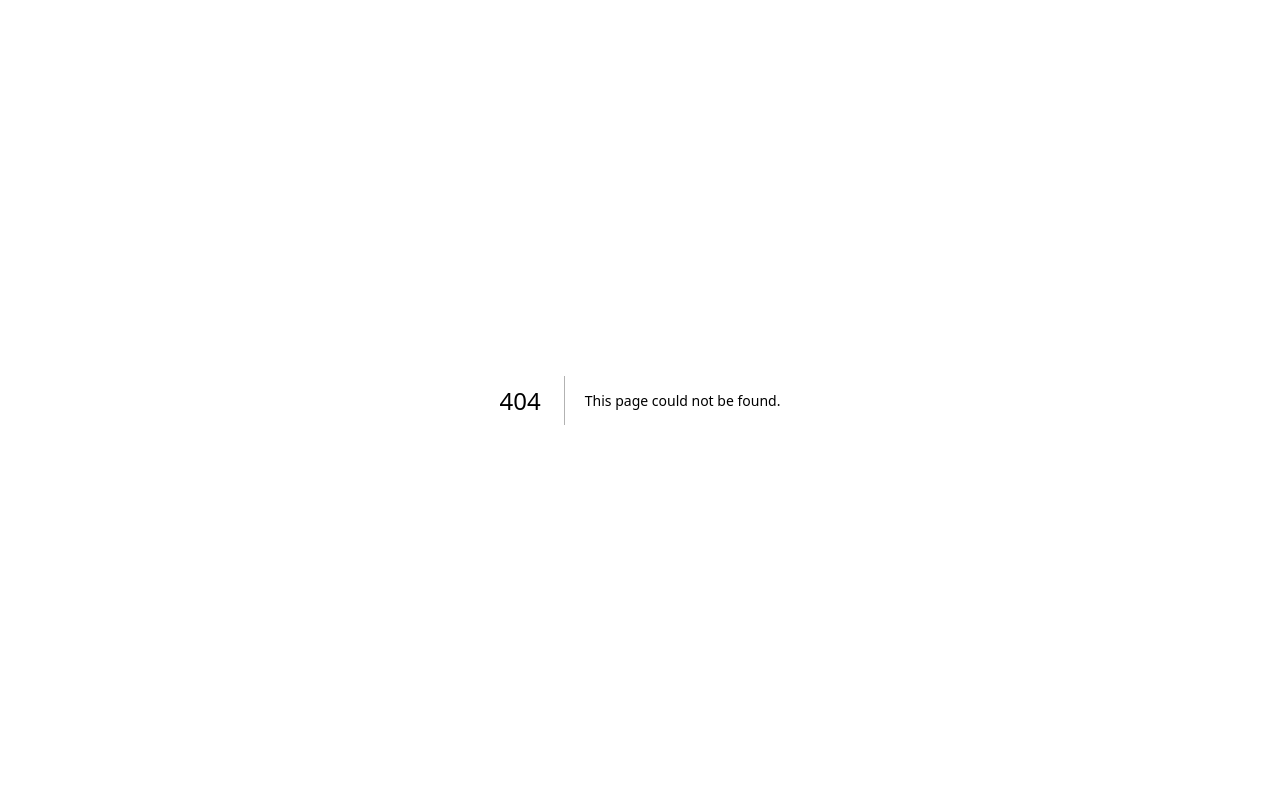
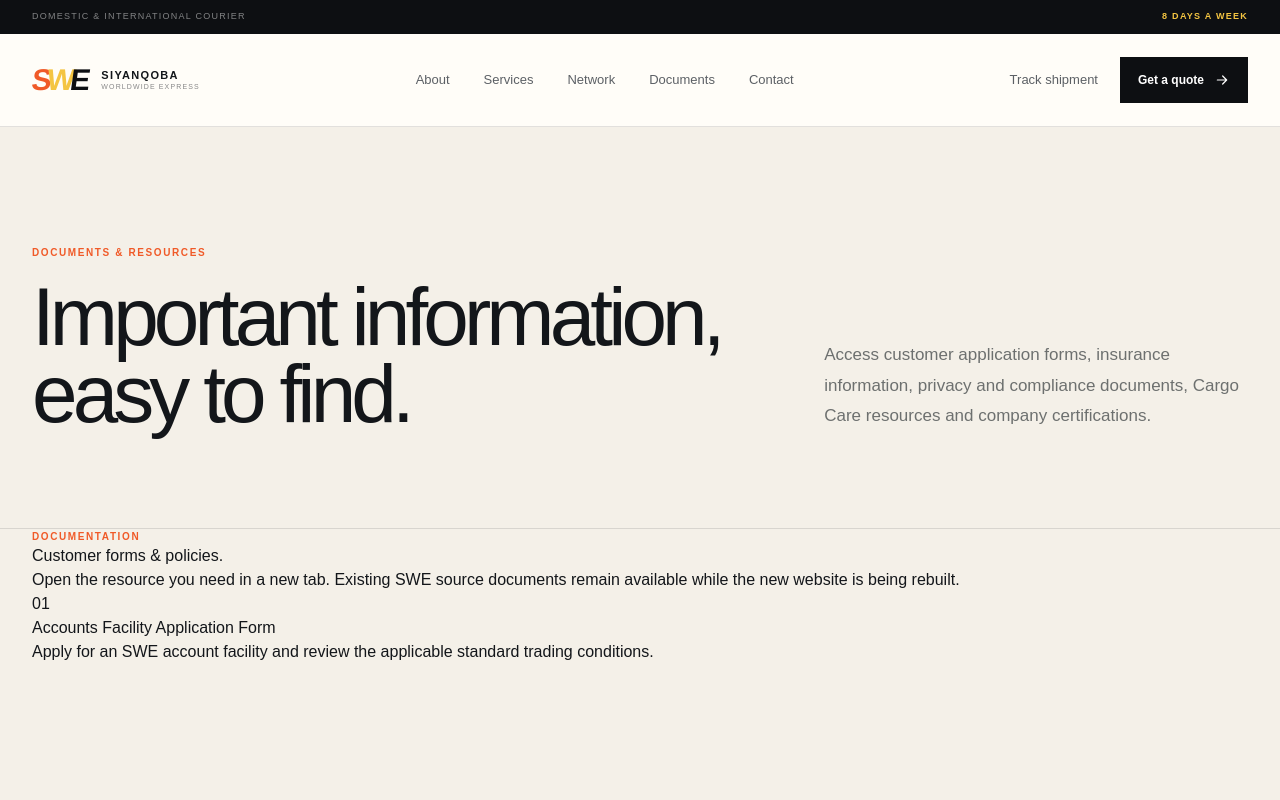
Before and after one commit to IKcracker/swe, a Next.js app: page /documents in a window 1280 px wide. Before the commit this address had no page. Shown: the top 800 px of the page. Built offline with nearby package versions, Linux system fonts and the light colour scheme.

Commit message:
feat: add SWE documents and resources page

```diff
--- /dev/null
+++ b/app/documents/page.tsx
@@ -0,0 +1,192 @@
+import type { Metadata } from "next";
+import Link from "next/link";
+
+export const metadata: Metadata = {
+  title: "Documents & Resources",
+  description:
+    "Access SWE account forms, insurance information, privacy documents, cargo care resources and certifications.",
+};
+
+const documentation = [
+  {
+    title: "Accounts Facility Application Form",
+    description: "Apply for an SWE account facility and review the applicable standard trading conditions.",
+    href: "https://www.swe.co.za/documents/Account%20Facility%20Application.pdf",
+  },
+  {
+    title: "Insurance Information",
+    description: "Review insurance-related information for shipments and freight movements.",
+    href: "https://www.swe.co.za/documents.php",
+  },
+  {
+    title: "Privacy Information",
+    description: "Read SWE privacy information and policies regarding customer and company data.",
+    href: "https://www.swe.co.za/documents.php",
+  },
+  {
+    title: "POPI & PAIA",
+    description: "Access SWE information relating to POPIA and the Promotion of Access to Information Act.",
+    href: "https://www.swe.co.za/documents/PAIA_POPI_MANUAL_SWE.pdf",
+  },
+  {
+    title: "Cargo Care Terms & Conditions",
+    description: "Understand SWE Cargo Care terms, claims requirements and applicable cover.",
+    href: "https://www.swe.co.za/documents/Cargo%20Care%20Terms%20%20Conditions%2008.09.21.pdf",
+  },
+  {
+    title: "Cargo Care Claim Form",
+    description: "Access the documentation required when submitting a Cargo Care claim.",
+    href: "https://www.swe.co.za/documents.php",
+  },
+];
+
+const certifications = [
+  "BEE Certification",
+  "ICASA Certification",
+  "COIDA Letter of Good Standing",
+  "Employment Equity Certificate of Compliance",
+];
+
+function Arrow() {
+  return (
+    <svg viewBox="0 0 24 24" aria-hidden="true">
+      <path d="M5 12h13M13 6l6 6-6 6" />
+    </svg>
+  );
+}
+
+function Mark() {
+  return (
+    <span className="swe-mark" aria-hidden="true">
+      <span>S</span><span>W</span><span>E</span>
+    </span>
+  );
+}
+
+export default function DocumentsPage() {
+  return (
+    <main>
+      <div className="utility-bar">
+        <div className="container utility-inner">
+          <span>Domestic & international courier</span>
+          <strong>8 Days a Week</strong>
+        </div>
+      </div>
+
+      <header className="site-header">
+        <div className="container header-inner">
+          <Link href="/" className="brand" aria-label="SWE home">
+            <Mark />
+            <span className="brand-name">
+              <strong>Siyanqoba</strong>
+              <small>Worldwide Express</small>
+            </span>
+          </Link>
+
+          <nav className="desktop-nav" aria-label="Primary navigation">
+            <Link href="/about">About</Link>
+            <Link href="/services">Services</Link>
+            <Link href="/#network">Network</Link>
+            <Link href="/documents">Documents</Link>
+            <Link href="/contact">Contact</Link>
+          </nav>
+
+          <div className="header-actions">
+            <a href="https://swe.pperfect.com/" target="_blank" rel="noreferrer" className="track-link">
+              Track shipment
+            </a>
+            <Link href="/#quote" className="header-cta">
+              Get a quote <Arrow />
+            </Link>
+          </div>
+        </div>
+      </header>
+
+      <section className="inner-hero documents-hero">
+        <div className="container inner-hero-grid">
+          <div>
+            <p className="section-label">Documents & resources</p>
+            <h1>Important information, easy to find.</h1>
+          </div>
+          <div className="inner-hero-copy">
+            <p>
+              Access customer application forms, insurance information, privacy
+              and compliance documents, Cargo Care resources and company
+              certifications.
+            </p>
+          </div>
+        </div>
+      </section>
+
+      <section className="documents-section">
+        <div className="container documents-layout">
+          <aside>
+            <p className="section-label">Documentation</p>
+            <h2>Customer forms & policies.</h2>
+            <p>
+              Open the resource you need in a new tab. Existing SWE source
+              documents remain available while the new website is being rebuilt.
+            </p>
+          </aside>
+
+          <div className="documents-list">
+            {documentation.map((document, index) => (
+              <a
+                href={document.href}
+                target="_blank"
+                rel="noreferrer"
+                className="document-row"
+                key={document.title}
+              >
+                <span>{String(index + 1).padStart(2, "0")}</span>
+                <div>
+                  <h3>{document.title}</h3>
+                  <p>{document.description}</p>
+                </div>
+                <Arrow />
+              </a>
+            ))}
+          </div>
+        </div>
+      </section>
+
+      <section className="certification-section">
+        <div className="container certification-grid">
+          <div>
+            <p className="section-label section-label-light">Certification</p>
+            <h2>Company credentials and compliance.</h2>
+          </div>
+
+          <div className="certification-list">
+            {certifications.map((item, index) => (
+              <div key={item}>
+                <span>{String(index + 1).padStart(2, "0")}</span>
+                <strong>{item}</strong>
+              </div>
+            ))}
+            <a
+              href="https://www.swe.co.za/documents.php"
+              target="_blank"
+              rel="noreferrer"
+              className="certification-link"
+            >
+              View certification documents <Arrow />
+            </a>
+          </div>
+        </div>
+      </section>
+
+      <section className="inner-cta">
+        <div className="container inner-cta-grid">
+          <div>
+            <p className="section-label section-label-light">Need assistance?</p>
+            <h2>Not sure which document you need?</h2>
+          </div>
+          <Link href="/contact" className="button button-light">
+            Contact SWE <Arrow />
+          </Link>
+        </div>
+      </section>
+    </main>
+  );
+}
```
